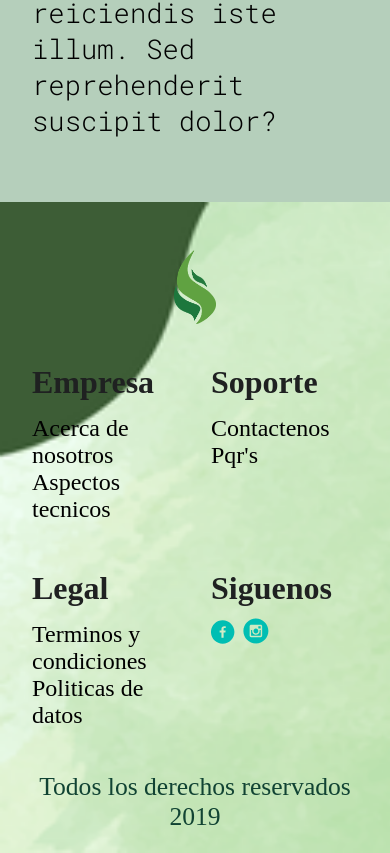
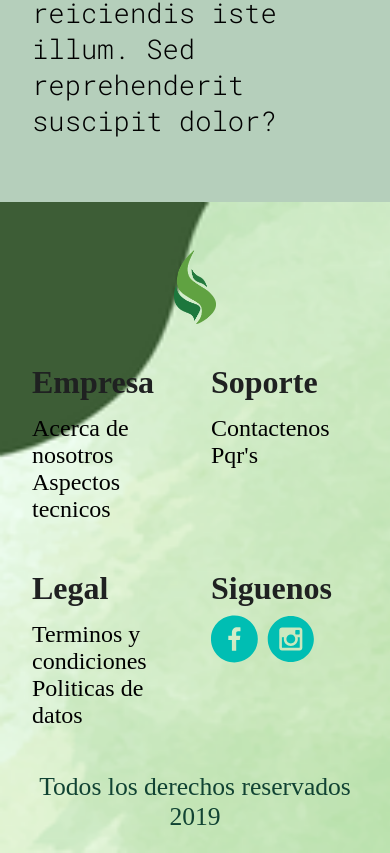
Before and after one commit to JGCODE47/views.github.io, a plain HTML site: page index.html in a window 390 px wide. Shown: the part 6384-7237 px from the top of the page. Drawn offline with Linux system fonts and the light colour scheme.

Commit message:
Update style.css

```diff
--- a/style.css
+++ b/style.css
@@ -250,8 +250,8 @@ h6 {
 
 }
 
-.social>a {
-  font-size: 2rem;
+.social> a img{
+ width: 2.3rem;
 }
 
 
@@ -449,7 +449,6 @@ a {
 
 @media screen and (max-width:1780px) {
 
-
   .card-pub {
     padding: 1.5rem;
     margin: auto;
@@ -620,16 +619,18 @@ a {
     padding: 0;
 
   }
+  .social> a img{
+    width: 2.3rem;
+   }
 
 }
 
 @media screen and (max-width:750px) {
-
   /*Banner Publicidad*/
-
   .section-pub{
     padding-top: 22%;
   }
+
 
   .card-pub h1{
     font-size: 2.5rem;
@@ -718,4 +719,7 @@ a {
   .copy{
     font-size: 1.6rem;
   }
+  .social> a img{
+    width: 3rem;
+   }
 }
```
